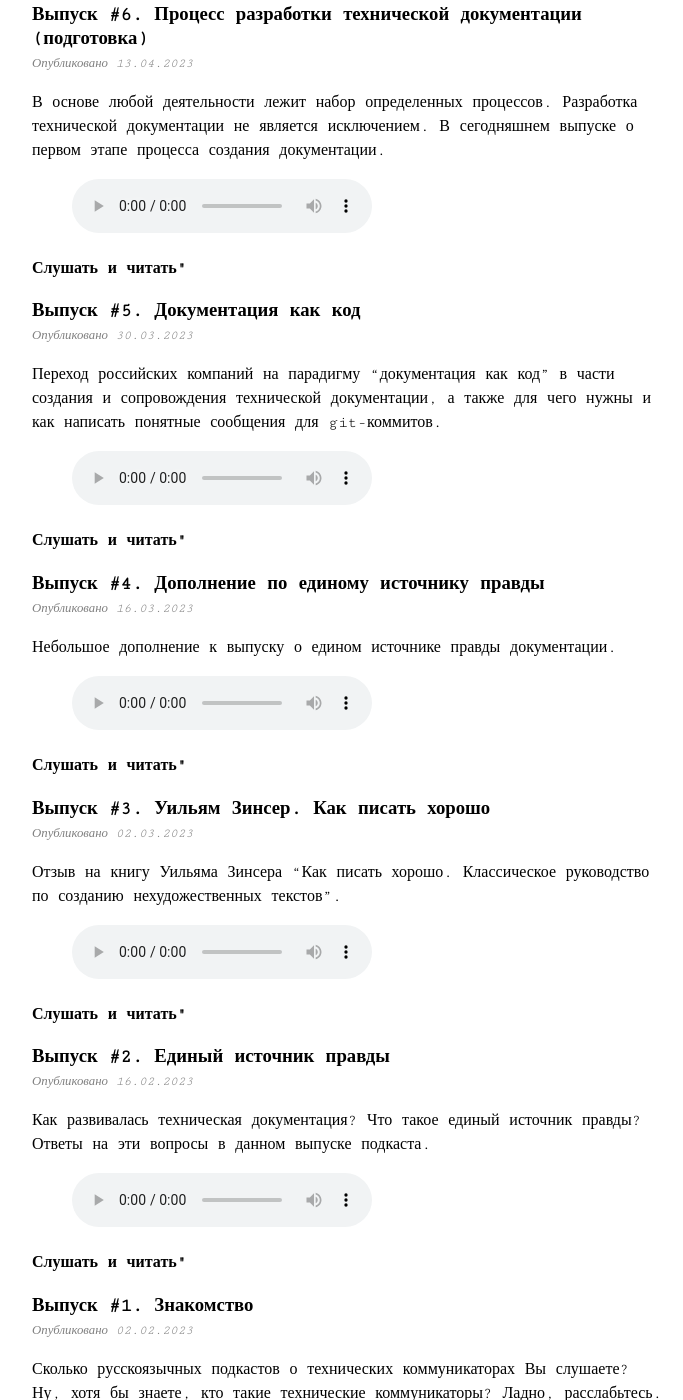
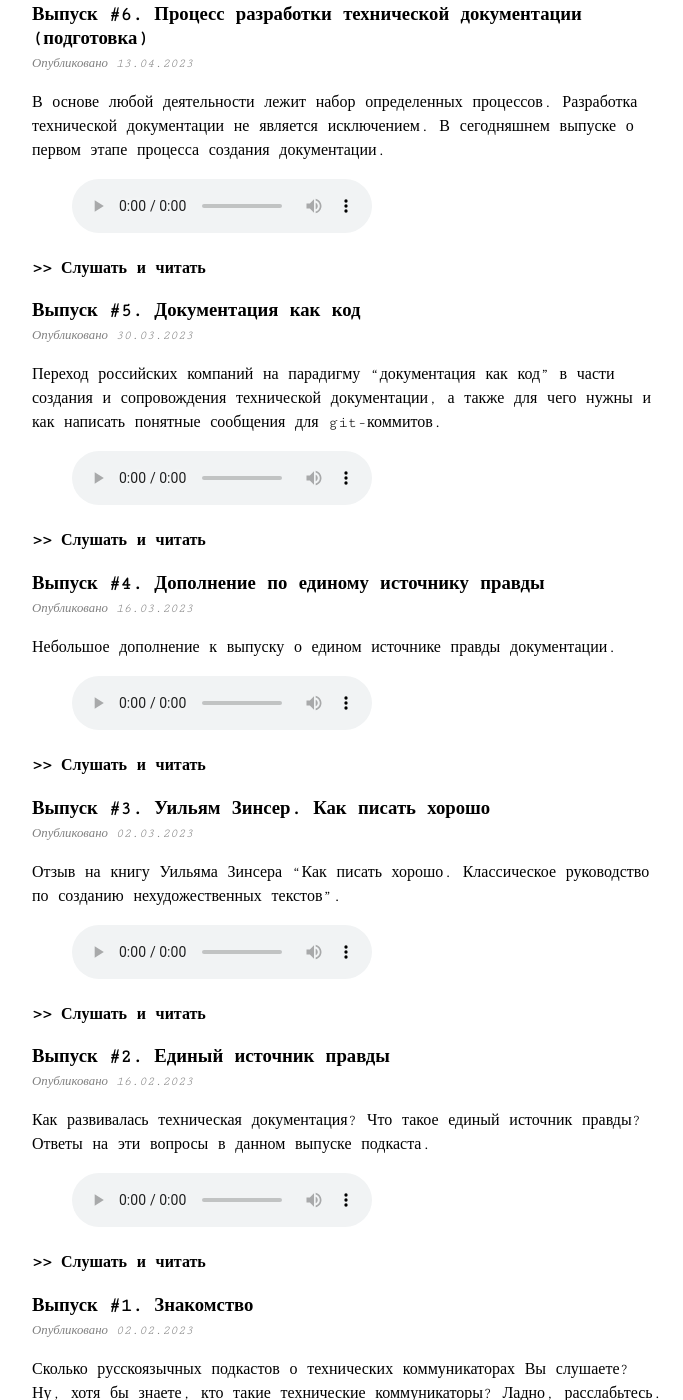
Before and after one commit to techwritex/techcommpod, a Jekyll site: the page built from index.md, in a window 1280 px wide and 1400 px high, scrolled down 1825 px. Shown: the whole window, without its empty margins (292-975 px from the left). Built offline with Jekyll 4.4.1, drawn with Linux system fonts in a browser that asks for light colours; some of the changed text lies outside the part shown.

Commit message:
techcommpod-1.7.3

```diff
--- a/index.md
+++ b/index.md
@@ -15,7 +15,7 @@
       {% if post.excerpt %}
         {{ post.excerpt }}
         <a href="{{site.url}}{{site.baseurl}}{{post.url}}">
-          <p><b>Слушать и читать"</b></p>
+          <p><b>>> Слушать и читать</b></p>
         </a>
       {% else %}
         {{ post.content }}
```
